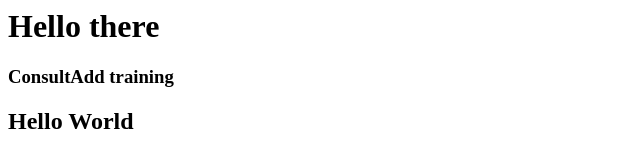
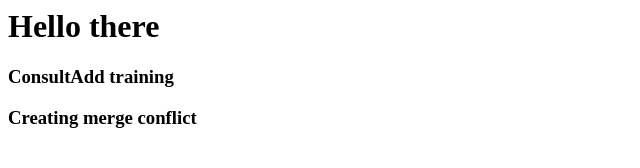
Before and after one commit to AkshathaKamath97/Exercise-9, a plain HTML site: page index.html in a window 1280 px wide. Shown: the whole page, without its empty margins (0-640 px from the left). Drawn offline with Linux system fonts and the light colour scheme.

Commit message:
Modified index.html

```diff
--- a/index.html
+++ b/index.html
@@ -2,4 +2,4 @@
 
 <h3>ConsultAdd training</h3>
 
-<h2> Hello World</h2>
+<h3>Creating merge conflict</h3>
```
